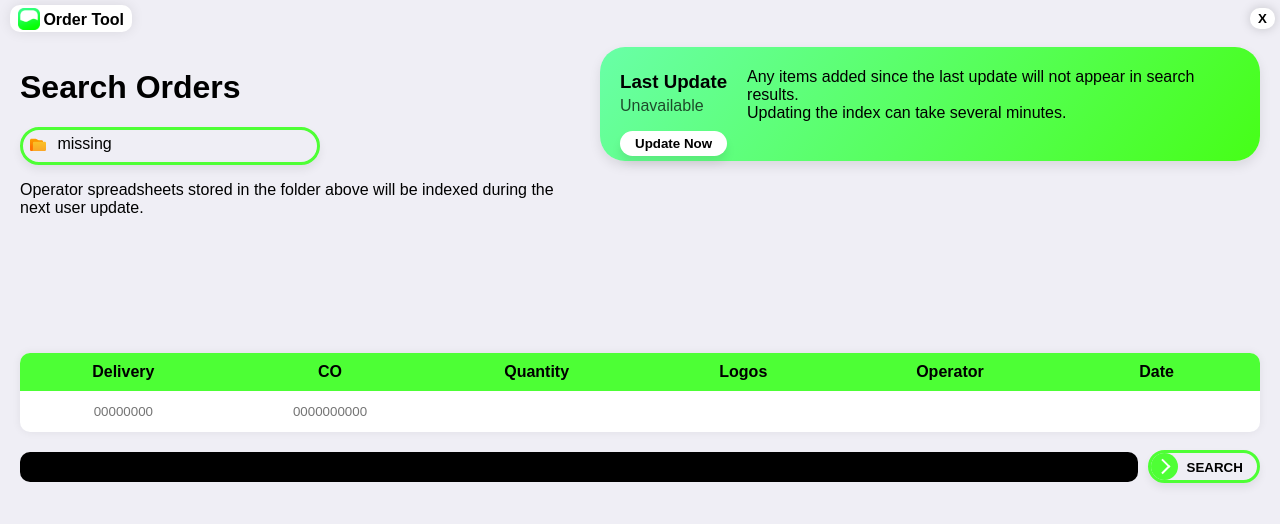
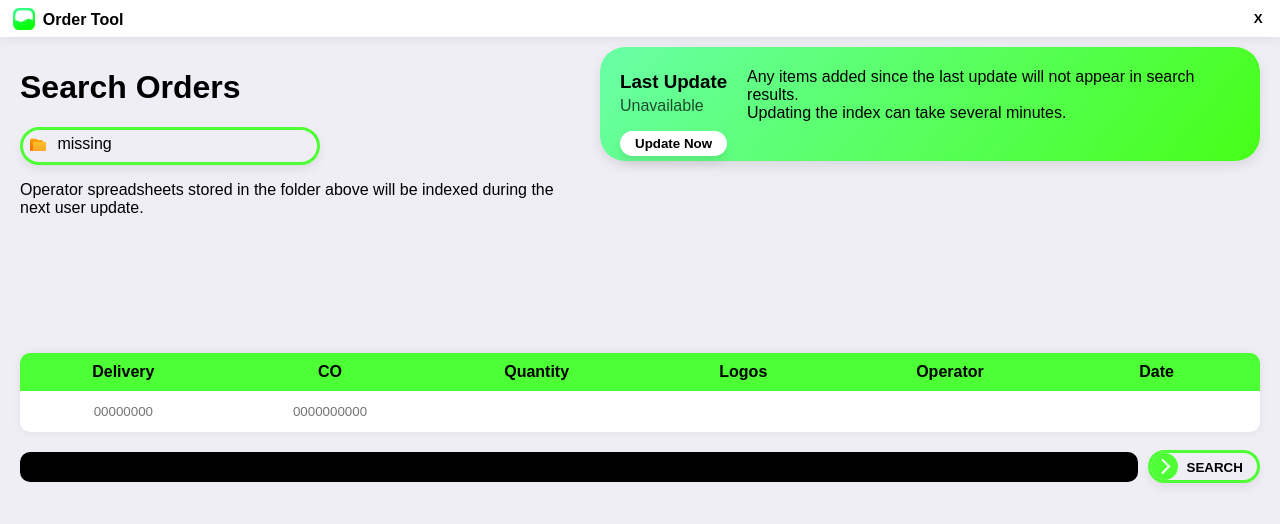
Before and after one commit to xavmcc3/order-search, a plain HTML site: page public/index.html in a window 1280 px wide. Drawn offline with Linux system fonts and the light colour scheme.

Commit message:
basically works now

```diff
--- a/public/index.html
+++ b/public/index.html
@@ -10,8 +10,8 @@
 </head>
 <body>
     <ul class="title-bar pywebview-drag-region" style="z-index: 99999;">
-        <li><span class="spacer" style="--width: 5px;"></span><span class="darker"><img src="order-tool.png">Order Tool</span></li>
-        <li><button id="kill" onclick="destroy()">X</button></li>
+        <li><span class="darker"><img src="order-tool.png"> Order Tool</span></li>
+        <li><button id="kill" onclick="destroy()">X</button>&nbsp;</li>
     </ul>
 
     <div id="full" class="pywebview-drag-region">
--- a/public/style.css
+++ b/public/style.css
@@ -50,8 +50,9 @@ table:not(#table) tr:first-child {
     top: -1px;
 }
 
-table:not(#table) tr:not(:first-child) td {
-    user-select: contain;
+table:not(#table) tr:not(:first-child) td * {
+    user-select: text;
+    cursor: text;
 }
 
 button {
@@ -546,11 +547,14 @@ ul.title-bar {
     position: sticky;
     z-index: 124;
     top: 0;
+
+    background-color: #ffffff;
+    box-shadow: 0 0 0.8em #00000018;
 }
 
 .darker {
-    box-shadow: 0 0 0.8em #00000018;
-    background-color: #ffffff;
+    /* box-shadow: 0 0 0.8em #00000018; */
+    /* background-color: #ffffff; */
     display: inline-block;
     padding: 3px 8px;
     border-radius: 10px;
@@ -559,24 +563,25 @@ ul.title-bar {
 #kill {
     display: inline-block;
     background: #ffffff;
-    border-radius: 10px;
+    border-radius: 25px;
     font-weight: bold;
     position: relative;
     padding: 3px 8px;
     border: none;
 
-    box-shadow: 0 0 0.8em #0000002d;
     transition: all 0.14s ease-out;
+    box-shadow: none;
+    aspect-ratio: 1;
     z-index: 1;
 }
 
 #kill::before {
     top: 0; left: 0; right: 0; bottom: 0;
-    border-radius: 10px;
+    border-radius: 25px;
     position: absolute;
     content: '';
 
-    background-image: linear-gradient(150deg, #ff0000, #ff0000);
+    background: linear-gradient(150deg, #ff1e1e, #ff0000);
     transition: all 0.14s ease-out;
     z-index: -1;
     opacity: 0;
```
